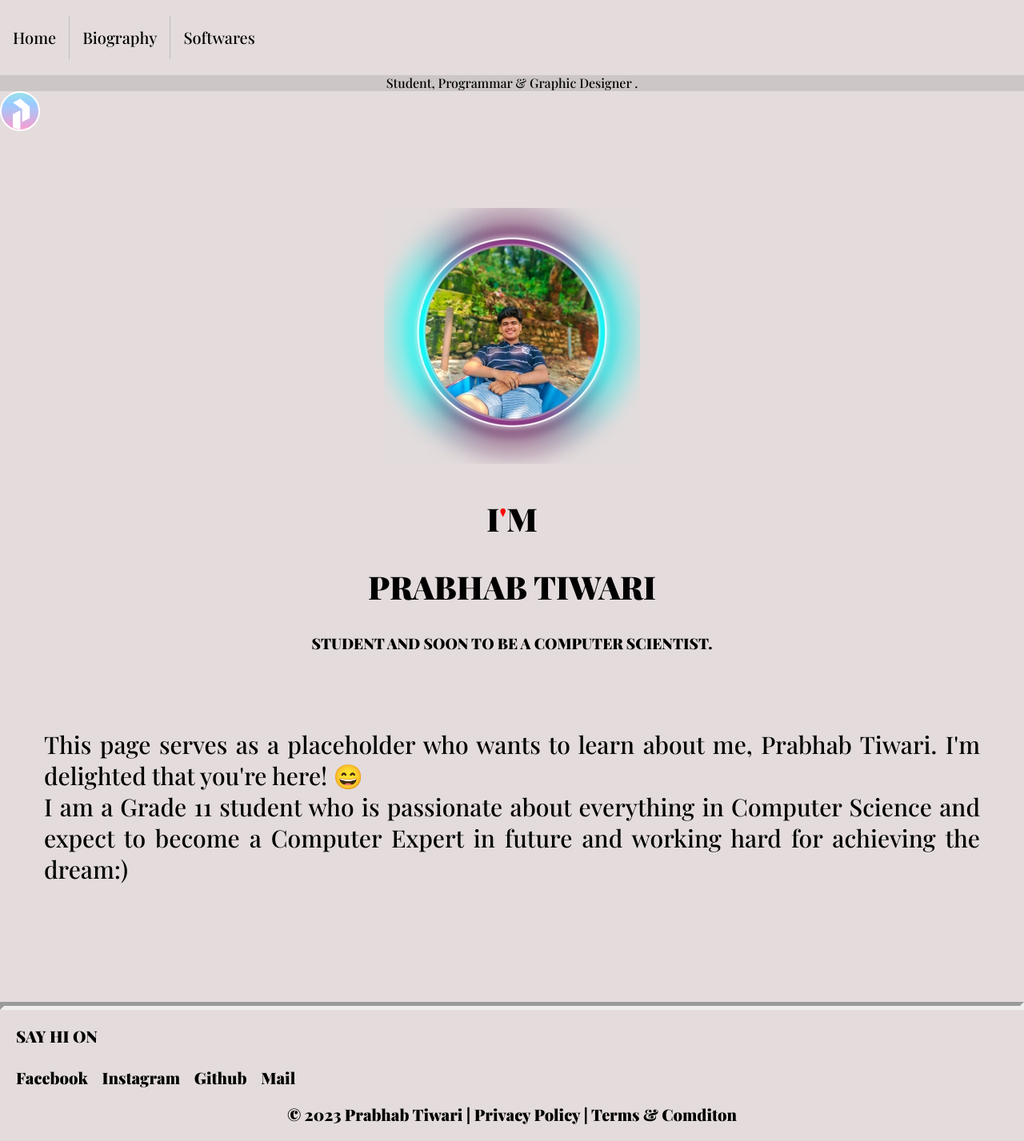
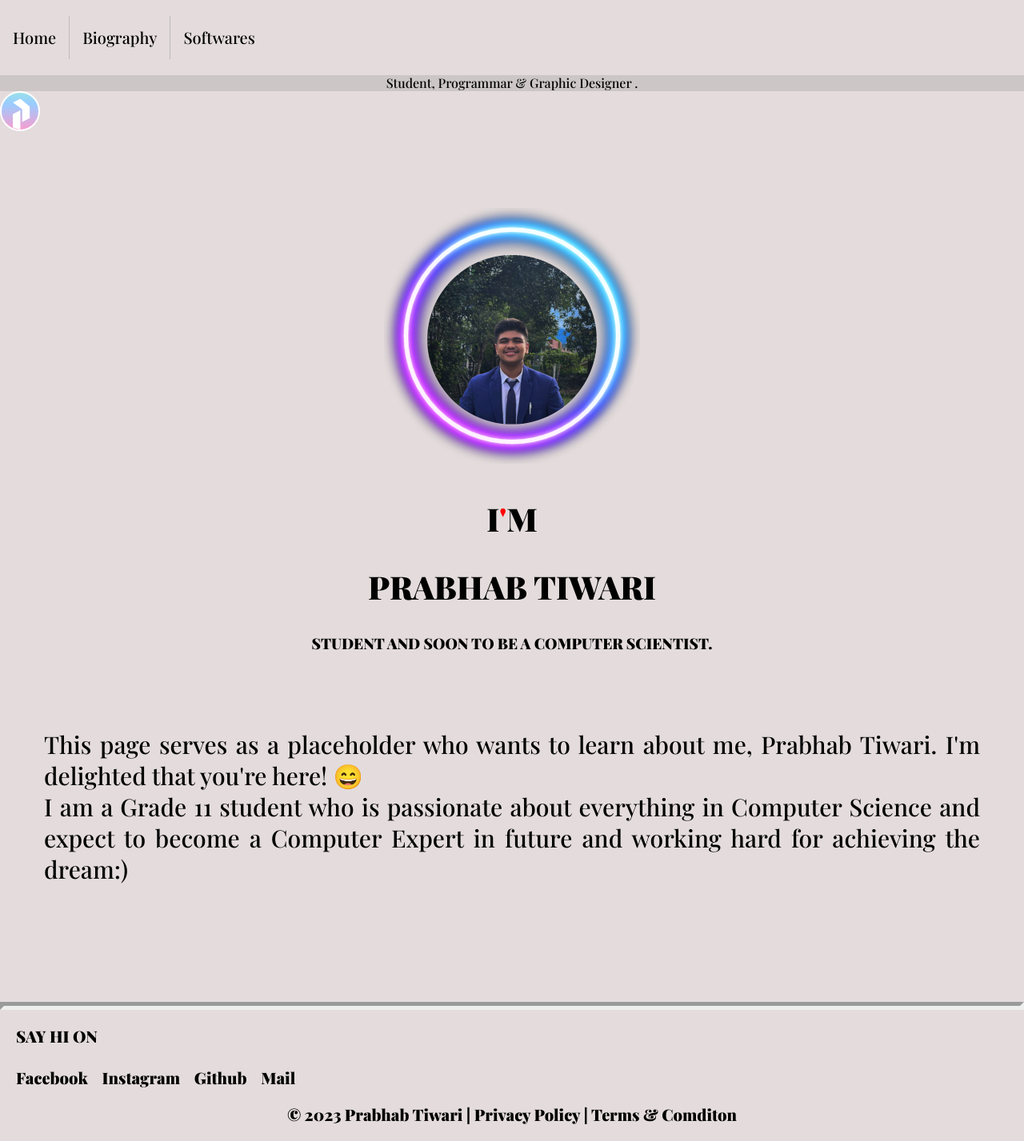
Before and after one commit to PrabhabTiwari/website, a Jekyll site: the page built from index.html, in a window 1280 px wide. Shown: the whole page at 80% size. Built offline with Jekyll 4.4.1, drawn with Linux system fonts in a browser that asks for light colours.

Commit message:
Update index.html

```diff
--- a/index.html
+++ b/index.html
@@ -31,7 +31,7 @@ p {
 
 
 <h2>
-<img src="pfpnew.jpg" alt="Avatar" style="width:500px, height:700px"
+<img src="photo.png" alt="Avatar" style="width:500px, height:700px"
 </img>
 </h2>
 
```
